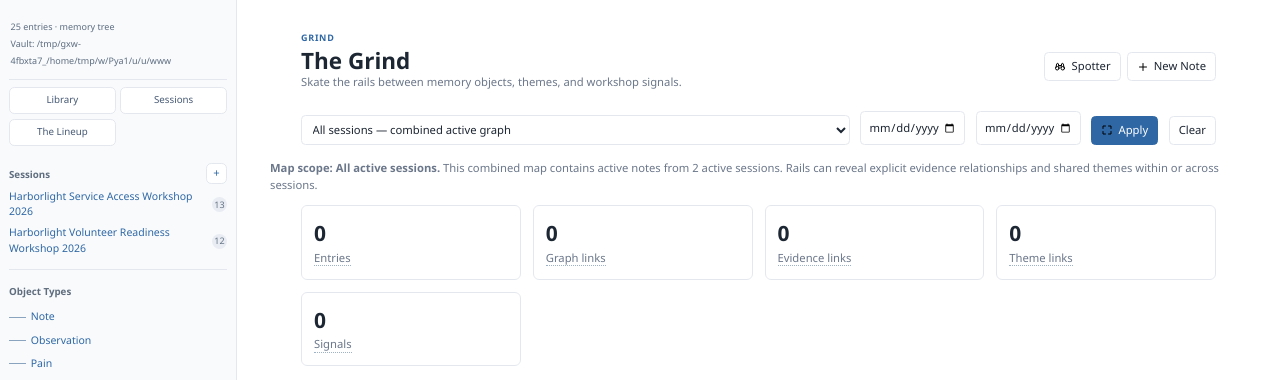
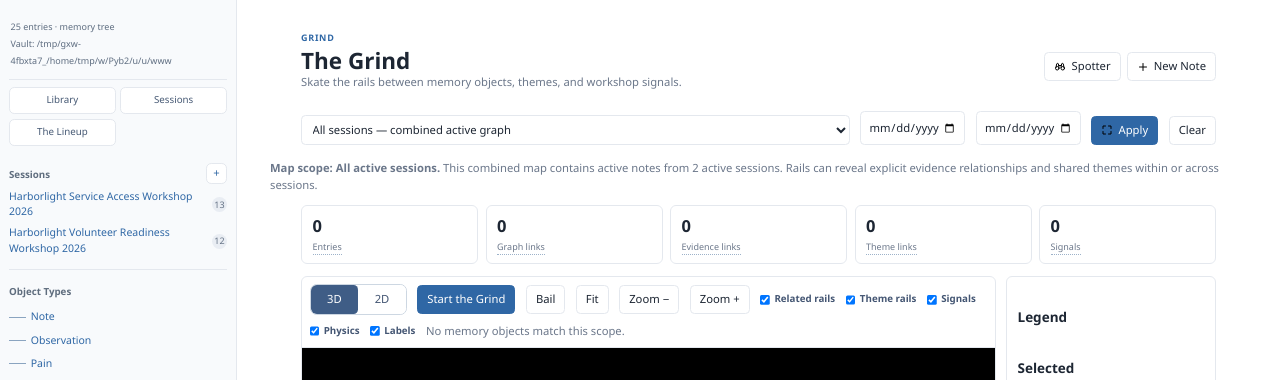
Before and after one commit to SixSigmaEngineer/skate-workshop-os, a FastAPI app: page /grind?entry_type=note in a window 1280 px wide. Shown: the part 92-472 px from the top of the page. Run offline with FastAPI, Linux system fonts and the light colour scheme; a map, chart or similar area stays blank; some libraries are stand-ins or nearby versions.

Commit message:
Stabilize signal-satellite physics and compact the GRIND stat row
Satellites now spawn beside their parent note, carry a quarter of a
note's repulsive charge, and ride a stiff short spring - they settle
into tight orbits instead of slingshotting and bouncing. The five stat
tiles render as one compact row.

```diff
--- a/ui/static/style.css
+++ b/ui/static/style.css
@@ -1480,3 +1480,9 @@ body { background: #fff; color: var(--ink); }
 /* ─── GRIND stat tiles: hover explanations ─────────────────────── */
 .grind-stats .stat-tip { cursor: help; position: relative; }
 .grind-stats .stat-tip span { border-bottom: 1px dotted #9db2c9; padding-bottom: 1px; }
+
+/* ─── GRIND stat tiles: single compact row ─────────────────────── */
+.grind-stats { grid-template-columns: repeat(5, minmax(0, 1fr)); gap: 10px; margin-bottom: 16px; }
+.grind-stats div { padding: 10px 14px; }
+.grind-stats strong { font-size: 22px; }
+.grind-stats span { font-size: 12px; }
--- a/ui/templates/graph.html
+++ b/ui/templates/graph.html
@@ -276,6 +276,17 @@ const nodeMap = new Map(graphData.nodes.map((node, index) => {
   }];
 }));
 const nodes = [...nodeMap.values()];
+// Signal satellites start beside their parent note instead of on the outer
+// ring, so they settle into orbit instead of slingshotting across the map.
+nodes.forEach((node) => {
+  if (!node.is_signal) return;
+  const parent = nodeMap.get(node.parent);
+  if (!parent) return;
+  const jitter = () => (Math.random() - 0.5) * 80;
+  node.x = parent.x + jitter();
+  node.y = parent.y + jitter();
+  node.z = (parent.z || 0) + jitter() * 0.6;
+});
 const edges = graphData.edges.filter((edge) => nodeMap.has(edge.from) && nodeMap.has(edge.to));
 const skatePath = edges.length
   ? edges.map((edge) => [edge.from, edge.to]).flat()
@@ -353,7 +364,9 @@ function tick() {
         const a = nodes[i], b = nodes[j];
         let dx = a.x - b.x, dy = a.y - b.y;
         let dist2 = dx * dx + dy * dy || 1;
-        const force = 1700 / dist2;
+        // Satellites carry a fraction of a note's charge: they gently
+        // spread around their parent without shoving the whole map.
+        const force = (1700 * (a.is_signal ? 0.25 : 1) * (b.is_signal ? 0.25 : 1)) / dist2;
         a.vx += dx * force;
         a.vy += dy * force;
         a.vz += ((a.z - b.z) || 1) * force * 0.18;
@@ -368,8 +381,9 @@ function tick() {
       const dx = b.x - a.x, dy = b.y - a.y;
       const dz = b.z - a.z;
       const dist = Math.sqrt(dx * dx + dy * dy + dz * dz) || 1;
-      const target = edge.type === "contains" ? 55 : (edge.type === "similar_to" ? 150 : 115);
-      const force = (dist - target) * 0.008;
+      const target = edge.type === "contains" ? 52 : (edge.type === "similar_to" ? 150 : 115);
+      // Parent-satellite springs are stiff so signals stay in tight orbit.
+      const force = (dist - target) * (edge.type === "contains" ? 0.05 : 0.008);
       a.vx += (dx / dist) * force;
       a.vy += (dy / dist) * force;
       a.vz += (dz / dist) * force;
```
